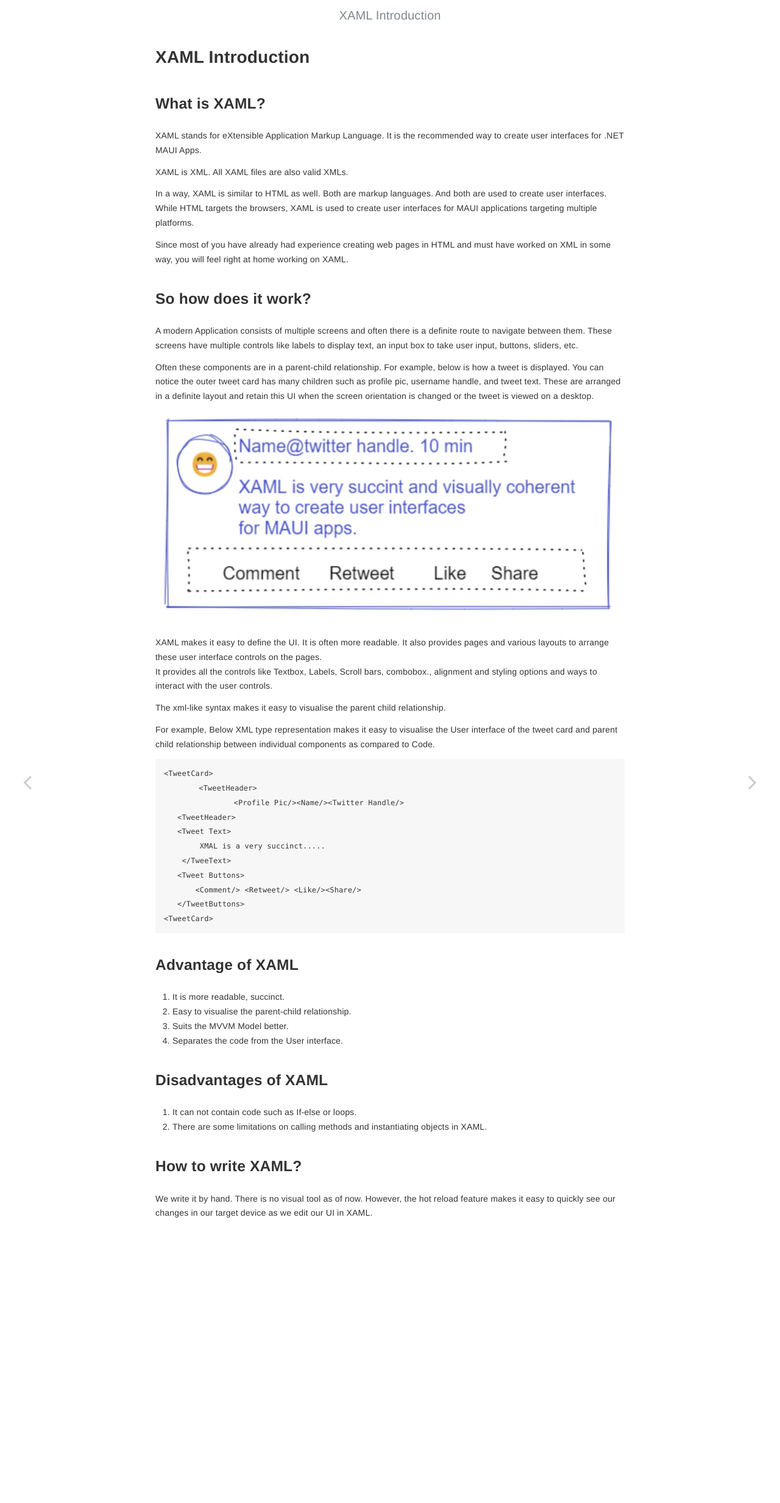
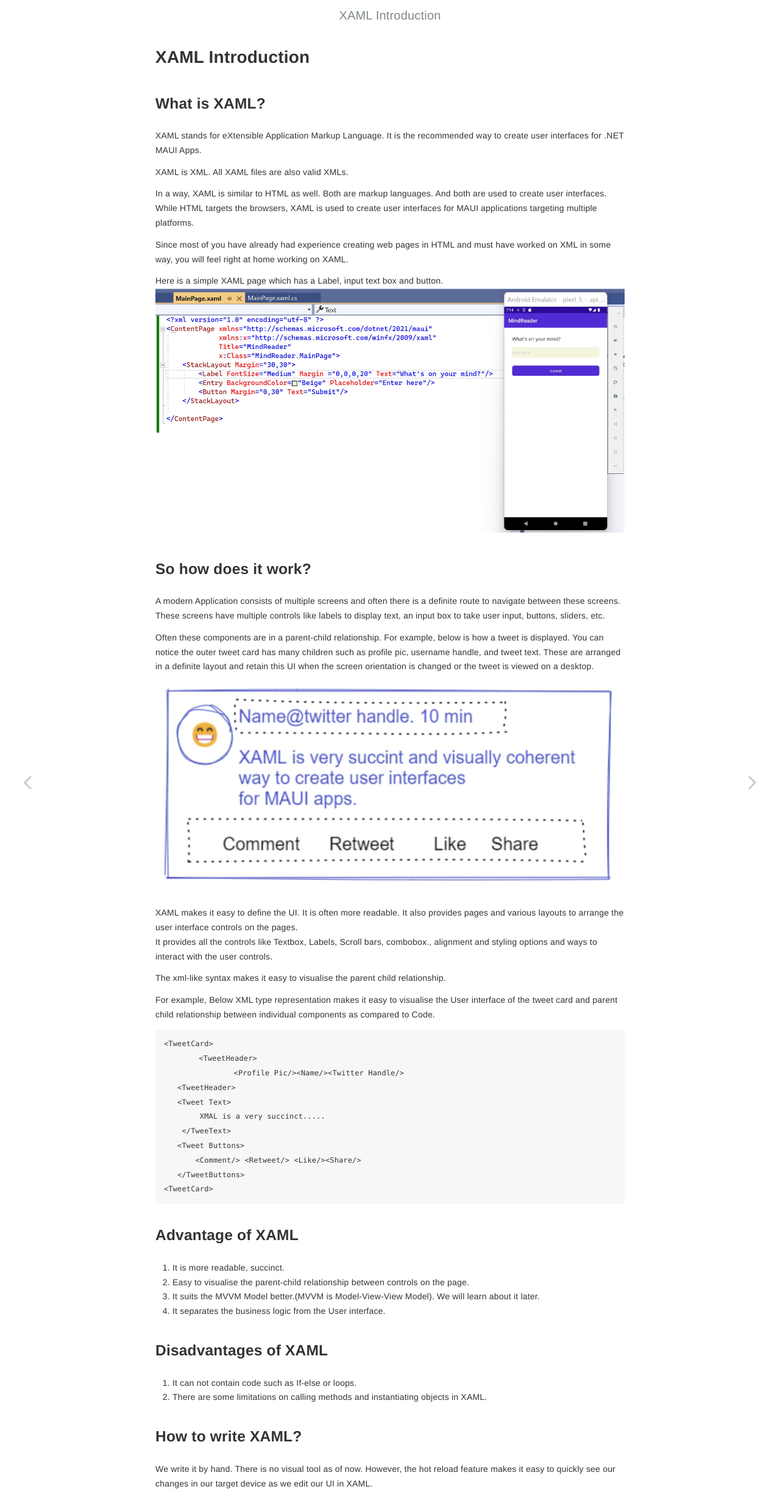
Before and after one commit to siddharthsingh89/maui-recipes, a Jekyll site: the page built from _posts/chapter-01-xaml/2022-06-20-what-is-xaml.md, in a window 1280 px wide. Shown: the whole page at 61% size. Built offline with Jekyll 4.4.1, drawn with Linux system fonts in a browser that asks for light colours.

Commit message:
Update 2022-06-20-what-is-xaml.md

````diff
--- a/_posts/chapter-01-xaml/2022-06-20-what-is-xaml.md
+++ b/_posts/chapter-01-xaml/2022-06-20-what-is-xaml.md
@@ -16,9 +16,13 @@ In a way, XAML is similar to HTML as well. Both are markup languages. And both a
 
 Since most of you have already had experience creating web pages in HTML and must have worked on XML in some way, you will feel right at home working on XAML.
 
+Here is a simple XAML page which has a Label, input text box and button.
+![Simple XAML Page](https://github.com/siddharthsingh89/maui-recipes/blob/main/_posts/chapter-01-xaml/basic_xaml.jpg?raw=true "Simple Xaml Page")
+
+
 ## So how does it work?
 
-A modern Application consists of multiple screens and often there is a definite route to navigate between them. These screens have multiple controls like labels to display text,  an input box to take user input, buttons, sliders, etc.
+A modern Application consists of multiple screens and often there is a definite route to navigate between these screens. These screens have multiple controls like labels to display text,  an input box to take user input, buttons, sliders, etc.
 
 Often these components are in a parent-child relationship. For example, below is how a tweet is displayed. You can notice the outer tweet card has many children such as profile pic, username handle, and tweet text. These are arranged in a definite layout and retain this UI when the screen orientation is changed or the tweet is viewed on a desktop.
 
@@ -26,14 +30,10 @@ Often these components are in a parent-child relationship. For example, below is
 
 
 XAML makes it easy to define the UI. It is often more readable.
-It also provides pages and various layouts to arrange these user interface controls on the pages.
+It also provides pages and various layouts to arrange the user interface controls on the pages.
 It provides all the controls like Textbox, Labels, Scroll bars, combobox., alignment and styling options and ways to interact with the user controls.
 
 The xml-like syntax makes it easy to visualise the parent child relationship.
-
-
-
-
 
 For example, Below XML type representation makes it easy to visualise the User interface of the tweet card and parent child relationship between individual components as compared to Code.
 ```
@@ -52,9 +52,9 @@ For example, Below XML type representation makes it easy to visualise the User i
 
 ## Advantage of XAML
 1. It is more readable, succinct.
-2. Easy to visualise the parent-child relationship.
-3. Suits the MVVM Model better.
-4. Separates the code from the User interface.
+2. Easy to visualise the parent-child relationship between controls on the page.
+3. It suits the MVVM Model better.(MVVM is Model-View-View Model).  We will learn about it later.
+4. It separates the business logic from the User interface.
 
 
 ## Disadvantages of XAML
````
